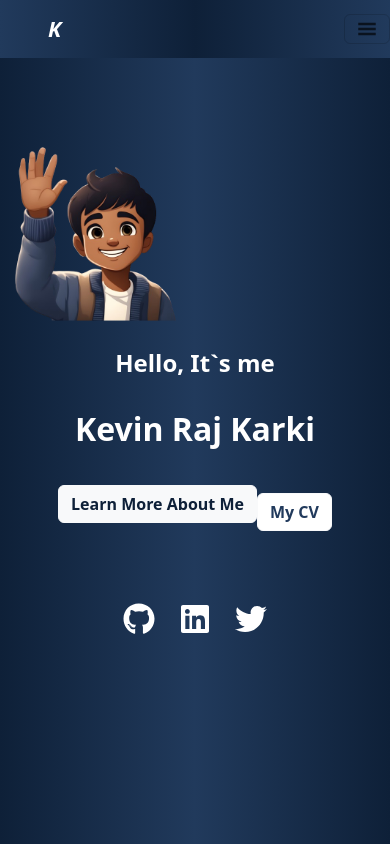
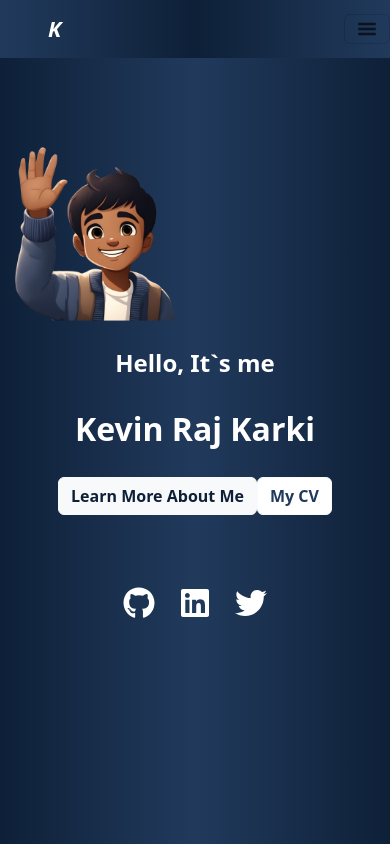
Before and after one commit to Real-Kevin9/My-Portfolio, a React (Create React App) app in the folder my_portfolio/: page / in a window 390 px wide. Shown: the top 844 px of the page. Built offline with nearby package versions, Linux system fonts and the light colour scheme.

Commit message:
changes in Home pge for responsiveness

```diff
--- a/my_portfolio/src/components/MainPage.jsx
+++ b/my_portfolio/src/components/MainPage.jsx
@@ -30,11 +30,11 @@ const MainPage = () => {
             Kevin Raj Karki
           </div>
           <Link to="/about">
-            <Button variant="light" className="fw-bold mb-4 me-lg-4" style={{color: '#0e2038', fontSize:'1rem'}}>
+            <Button variant="light" className="fw-bold mb-4 me-lg-5" style={{color: '#0e2038', fontSize:'1rem'}}>
               Learn More About Me
             </Button>
           </Link>
-          <Button variant="light" className="fw-bold mb-4 mt-3 mt-lg-0" style={{ backgroundColor: 'white', color: '#213a5c'}} onClick={handleDownload}>
+          <Button variant="light" className="fw-bold mb-4 mt-lg-0" style={{ backgroundColor: 'white', color: '#213a5c'}} onClick={handleDownload}>
             My CV
           </Button>
           <div className="d-flex justify-content-center justify-content-lg-start mt-5">
```
